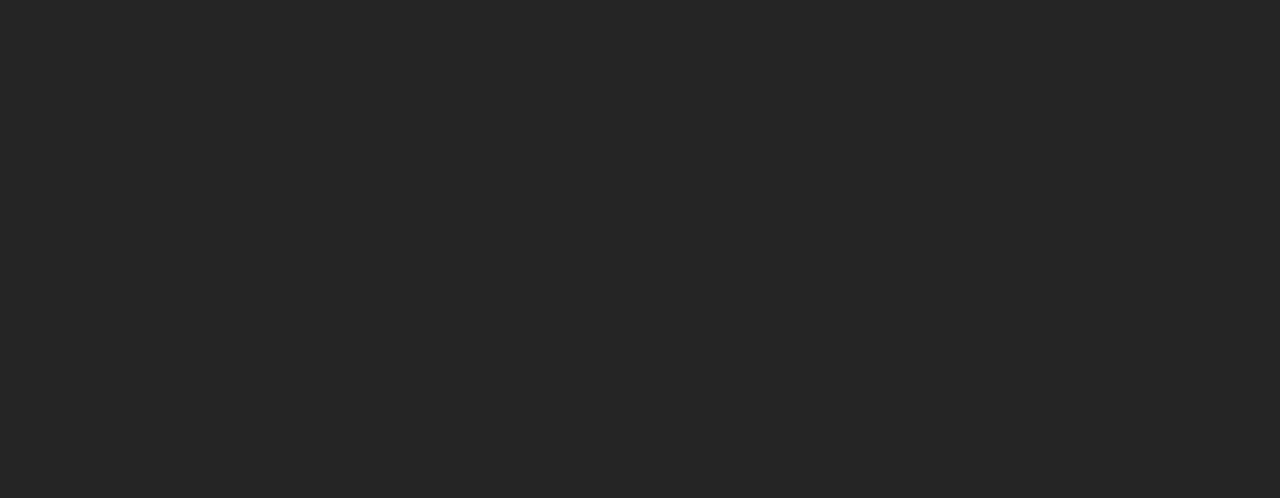
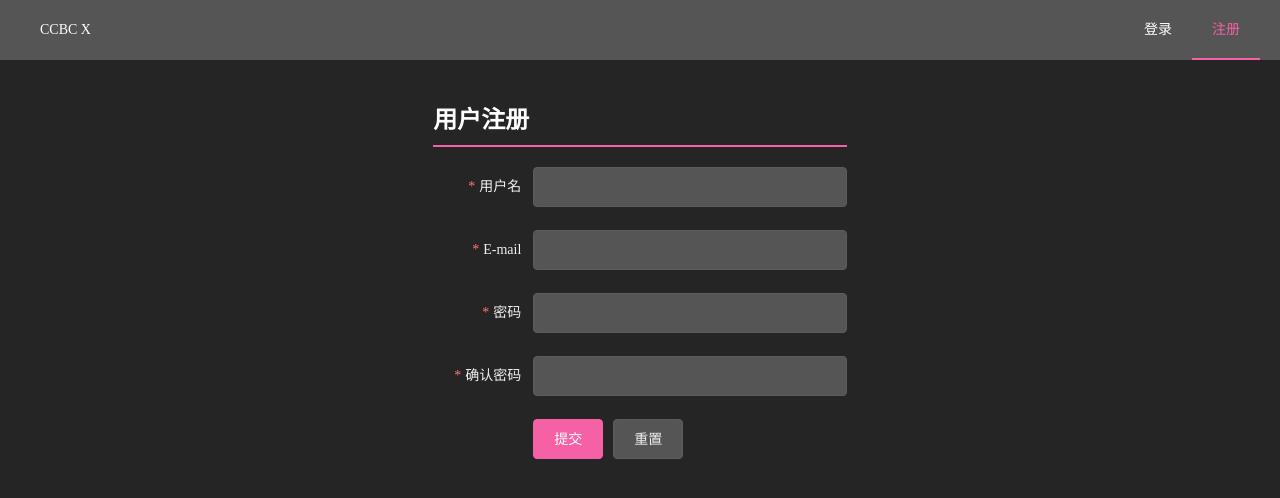
Before and after one commit to zyzsdy/ccxc-frontend, a Vue app: page /reg in a window 1280 px wide. Shown: the top 498 px of the page. Built offline with nearby package versions, Linux system fonts and the light colour scheme.

Commit message:
topNavbar and regPage frame

```diff
--- a/public/index.html
+++ b/public/index.html
@@ -5,11 +5,11 @@
     <meta http-equiv="X-UA-Compatible" content="IE=edge">
     <meta name="viewport" content="width=device-width,initial-scale=1.0">
     <link rel="icon" href="<%= BASE_URL %>favicon.ico">
-    <title>CCXC</title>
+    <title>CCBC X</title>
   </head>
   <body>
     <noscript>
-      <strong>We're sorry but CCXC doesn't work properly without JavaScript enabled. Please enable it to continue.</strong>
+      <strong>We're sorry but CCBC X website doesn't work properly without JavaScript enabled. Please enable it to continue.</strong>
     </noscript>
     <div id="app"></div>
     <!-- built files will be auto injected -->
--- a/src/components/TopNavbar.vue
+++ b/src/components/TopNavbar.vue
@@ -1,11 +1,19 @@
 <template>
-  <header class="topnavbar">
-    <el-menu mode="horizontal" :default-active="activeIndex" background-color="#555555" text-color="#FFFFFF" active-text-color="#F789D4">
-      <el-menu-item index="home">主页</el-menu-item>
-      <el-menu-item>登录</el-menu-item>
-      <el-menu-item>注册</el-menu-item>
-    </el-menu>
-  </header>
+  <el-header class="topnavbar">
+    <el-row type="flex">
+      <el-col>
+            <el-menu mode="horizontal" :default-active="activeIndex" background-color="#555555" text-color="#FFFFFF" active-text-color="#F561A4" class="left-menu" :router="true">
+                  <el-menu-item index="/">CCBC X</el-menu-item>
+            </el-menu>
+      </el-col>
+      <el-col>
+            <el-menu mode="horizontal" :default-active="activeIndex" background-color="#555555" text-color="#FFFFFF" active-text-color="#F561A4" class="right-menu" :router="true">
+                  <el-menu-item>登录</el-menu-item>
+                  <el-menu-item index="/reg">注册</el-menu-item>
+            </el-menu>
+      </el-col>
+    </el-row>
+  </el-header>
 </template>
 
 <script lang="ts">
@@ -26,4 +34,13 @@
   top: 0;
   background-color: #555555;
 }
+.el-menu.el-menu--horizontal{
+  border-bottom: none;
+}
+.right-menu{
+  float: right;
+}
+.left-menu{
+  float: left;
+}
 </style>
--- a/src/router/index.ts
+++ b/src/router/index.ts
@@ -11,12 +11,9 @@
     component: Home
   },
   {
-    path: '/about',
-    name: 'About',
-    // route level code-splitting
-    // this generates a separate chunk (about.[hash].js) for this route
-    // which is lazy-loaded when the route is visited.
-    component: () => import(/* webpackChunkName: "about" */ '../views/About.vue')
+    path: '/reg',
+    name: 'Reg',
+    component: () => import(/* webpackChunkName: "about" */ '../views/UserArea/Reg.vue')
   }
 ]
 
--- a/src/theme/ccxc-dark.scss
+++ b/src/theme/ccxc-dark.scss
@@ -1,18 +1,39 @@
 /* 改变主题色变量 */
-$--color-primary: #C5459C;
+$--color-primary: #F561A4;
 $--background-color-base: #CDCDCD;
-$--color-white: #FFFFFF;
+$--color-white: #555555;
 $--color-success: #6DCC8E;
 $--color-warning: #F9B074;
 $--color-danger: #FF7171;
 $--color-info: #5ABDD0;
 $--color-text-primary: #000000;
-$--color-text-secondary: #70607E;
-$--color-text-regular: #43274B;
-$--color-text-placeholder: #D1C0D2;
+$--color-text-secondary: #ffdfec;
+$--color-text-regular: #f0f0f0;
+$--color-text-placeholder: #8E888F;
 $--color-black: #393939;
 
+$--border-color-base: #5C5C5C;
+$--border-color-light: #878A8F;
+$--border-color-lighter: #A2A7B4;
+$--border-color-extra-light: #EAEAEA;
 /* 改变 icon 字体路径变量，必需 */
 $--font-path: '~element-ui/lib/theme-chalk/fonts';
 
 @import "~element-ui/packages/theme-chalk/src/index";
+
+/* 覆盖按钮文字颜色设置 */
+.el-button--primary{
+    color: #FFFFFF;
+}
+.el-button--success{
+    color: #FFFFFF;
+}
+.el-button--info{
+    color: #FFFFFF;
+}
+.el-button--warning{
+    color: #FFFFFF;
+}
+.el-button--danger{
+    color: #FFFFFF;
+}
--- a/src/views/Home.vue
+++ b/src/views/Home.vue
@@ -1,6 +1,6 @@
 <template>
   <div class="home">
-    <TopNavbar activeIndex="home"/>
+    <TopNavbar activeIndex="/"/>
     <div>
       <h1>主页</h1>
       <p>测试文本，一些测试文本，测试。测试文本，一些测试文本，测试。测试文本，一些测试文本，测试。测试文本，一些测试文本，测试。测试文本，一些测试文本，测试。测试文本，一些测试文本，测试。测试文本，一些测试文本，测试。测试文本，一些测试文本，测试。测试文本，一些测试文本，测试。测试文本，一些测试文本，测试。测试文本，一些测试文本，测试。</p>
@@ -27,14 +27,17 @@
   </div>
 </template>
 
-<script>
+<script lang="ts">
 // @ is an alias to /src
+import { Component, Prop, Vue } from 'vue-property-decorator';
 import TopNavbar from '@/components/TopNavbar.vue'
 
-export default {
-  name: 'Home',
-  components: {
-    TopNavbar
-  }
+@Component({
+    components: {
+        TopNavbar
+    }
+})
+export default class HomeView extends Vue {
+
 }
 </script>
--- /dev/null
+++ b/src/views/UserArea/Reg.vue
@@ -0,0 +1,90 @@
+<template>
+  <div class="home">
+    <TopNavbar activeIndex="/reg"/>
+    <el-container>
+        <el-main>
+            <el-row>
+                <el-col :span="8" :offset="8">
+                    <h1 class="line-title">用户注册</h1>
+                    <el-form :model="user" :rules="rules" ref="regForm" label-width="100px">
+                        <el-form-item label="用户名" prop="username" required>
+                            <el-input v-model="user.username"></el-input>
+                        </el-form-item>
+                        <el-form-item label="E-mail" prop="email" required>
+                            <el-input v-model="user.email"></el-input>
+                        </el-form-item>
+                        <el-form-item label="密码" prop="password" required>
+                            <el-input v-model="user.password" type="password" autocomplete="off" show-password></el-input>
+                        </el-form-item>
+                        <el-form-item label="确认密码" prop="checkPass" required>
+                            <el-input v-model="user.checkPass" type="password" autocomplete="off" show-password></el-input>
+                        </el-form-item>
+                        <el-form-item>
+                            <el-button type="primary" @click="submitForm()">提交</el-button>
+                            <el-button @click="resetForm()">重置</el-button>
+                        </el-form-item>
+                    </el-form>
+                </el-col>
+            </el-row>
+        </el-main>
+    </el-container>
+  </div>
+</template>
+
+<script lang="ts">
+import { Component, Prop, Vue } from 'vue-property-decorator';
+import TopNavbar from '@/components/TopNavbar.vue'
+
+@Component({
+    components: {
+        TopNavbar
+    }
+})
+export default class RegView extends Vue {
+    user = new RegUser();
+    rules = {
+        username: [{required: true, message: "用户名不能为空", trigger: "blur"}, {min: 2, max: 25, message: "用户名长度必须在2-25个字符之间。", trigger: "blur"}],
+        email: [{required: true, message: "E-mail不能为空", trigger: "blur"}],
+        password: [{validator: (rule: any, value: string, callback: any) => {
+            if(value === "") callback(new Error("请输入密码"));
+            else{
+                if(this.user.checkPass !== ''){
+                    (this.$refs["regForm"] as HTMLFormElement).validateField("checkPass");
+                }
+                callback();
+            }
+        }, trigger: "blur"}],
+        checkPass: [{validator: (rule: any, value: string, callback: any) => {
+            if(value === "") callback(new Error("请再次输入密码"));
+            else if(value !== this.user.password) callback(new Error("两次密码不一致"));
+            else callback();
+        }, trigger: "blur"}],
+    }
+    submitForm(){
+        (this.$refs["regForm"] as HTMLFormElement).validate((valid: boolean) => {
+            if (valid) {
+
+            }else{
+                return false;
+            }
+        })
+    }
+    resetForm(){
+        (this.$refs["regForm"] as HTMLFormElement).resetFields();
+    }
+}
+
+export class RegUser{
+    username: string = "";
+    email: string = "";
+    password: string = "";
+    checkPass: string = "";
+}
+</script>
+
+<style lang="scss" scoped>
+.line-title{
+    padding-bottom: 10px;
+    border-bottom: 2px solid #F561A4;
+}
+</style>
```
